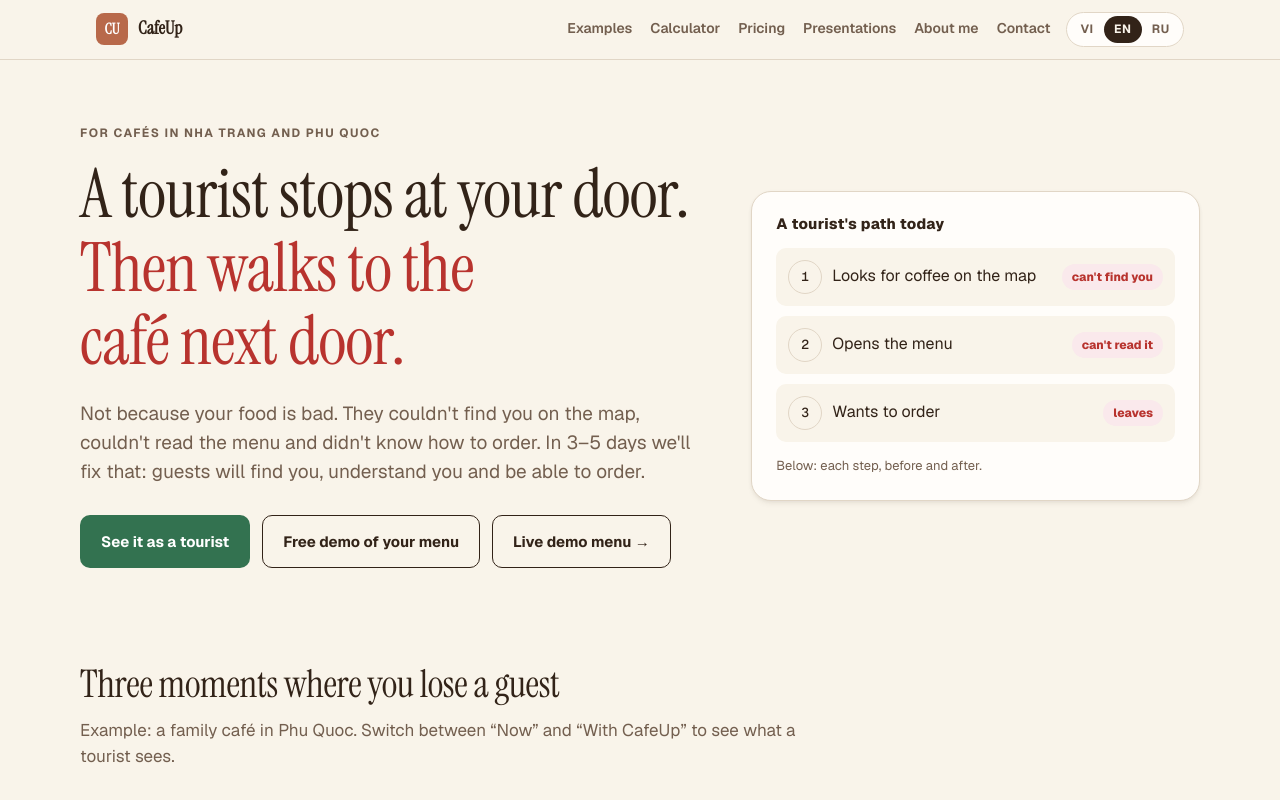
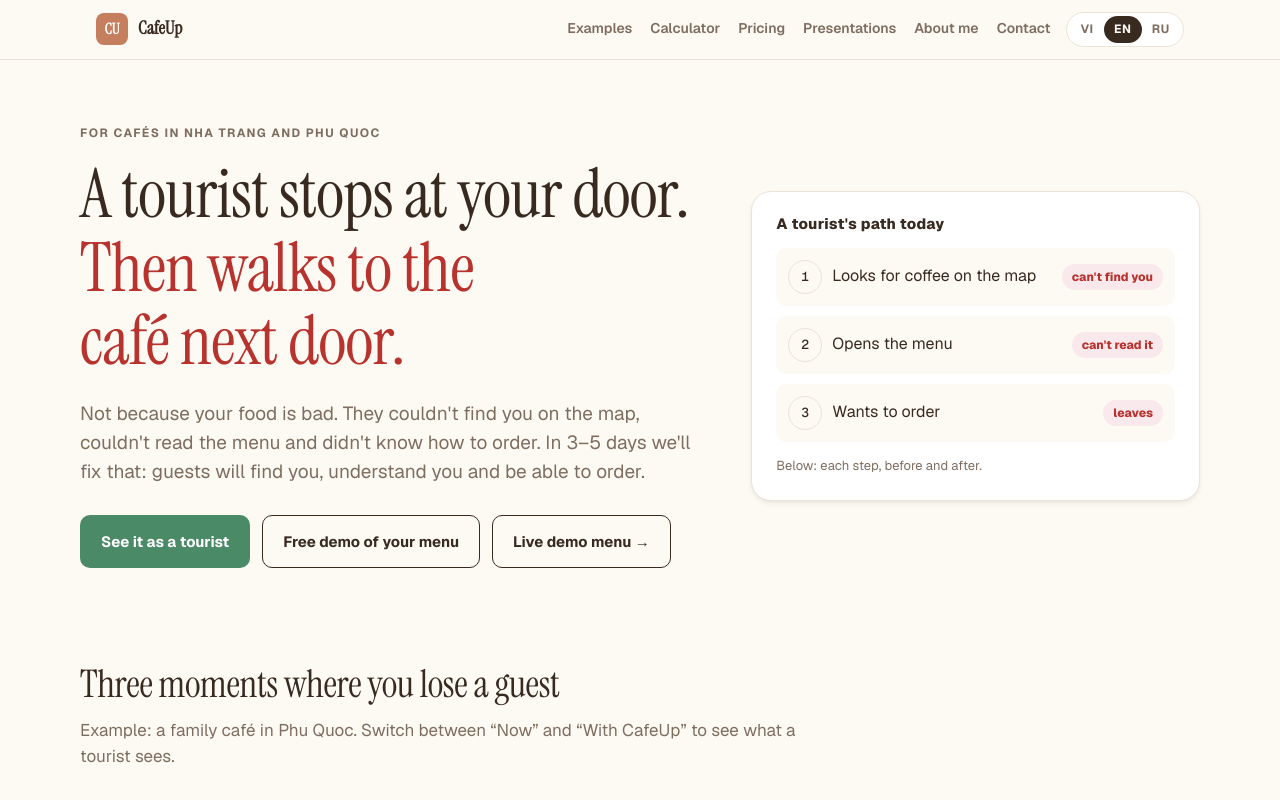
Before and after one commit to milanovajina/cafeup, a plain HTML site: page index.html in a window 1280 px wide. Shown: the top 800 px of the page. Drawn offline with nearby package versions, Linux system fonts and the light colour scheme; a web font is replaced by a local one.

Commit message:
Landing: lighter warm palette
Co-Authored-By: Claude Opus 5.5 <noreply@anthropic.com>
Claude-Session: https://claude.ai/code/session_01FUVkhG2fipzc5VWhdepP5y

```diff
--- a/index.html
+++ b/index.html
@@ -12,11 +12,11 @@
 <style>
 /* Layout: one column of "moments". Each moment = text + a live mock that flips between "now" (destructive) and "with us" (primary). Theme: tweakcn (user-supplied). */
 :root{
-  --bg:oklch(0.968 0.014 80); --surface:oklch(0.995 0.004 85); --ink:oklch(0.27 0.03 55); --muted:oklch(0.5 0.035 60); --line:oklch(0.88 0.025 75);
-  --jade:oklch(0.5 0.085 158); --jade-soft:oklch(0.93 0.035 155); --on-jade:oklch(1 0 0);
-  --saffron:oklch(0.6031 0.1107 41.8526); --saffron-soft:color-mix(in oklch,oklch(0.6031 0.1107 41.8526) 14%,oklch(1 0 0)); --on-saffron:oklch(1 0 0);
+  --bg:oklch(0.985 0.008 85); --surface:oklch(1 0 0); --ink:oklch(0.3 0.028 55); --muted:oklch(0.55 0.03 60); --line:oklch(0.92 0.018 78);
+  --jade:oklch(0.58 0.085 158); --jade-soft:oklch(0.955 0.025 155); --on-jade:oklch(1 0 0);
+  --saffron:oklch(0.66 0.1 45); --saffron-soft:color-mix(in oklch,oklch(0.66 0.1 45) 14%,oklch(1 0 0)); --on-saffron:oklch(1 0 0);
   --chili:oklch(0.5237 0.1707 27.0455); --chili-soft:color-mix(in oklch,oklch(0.5237 0.1707 27.0455) 11%,oklch(1 0 0));
-  --good:oklch(0.54 0.09 152); --ring:oklch(0.62 0.08 158);
+  --good:oklch(0.58 0.09 152); --ring:oklch(0.7 0.07 158);
   --kraft:#E9DCC1; --kraft-ink:#3B2E1E;
   --radius:0.625rem;
   --shadow:0px 1px 4px -1px hsl(30 30% 20% / 0.08),0px 4px 6px -2px hsl(30 30% 20% / 0.08);
```
